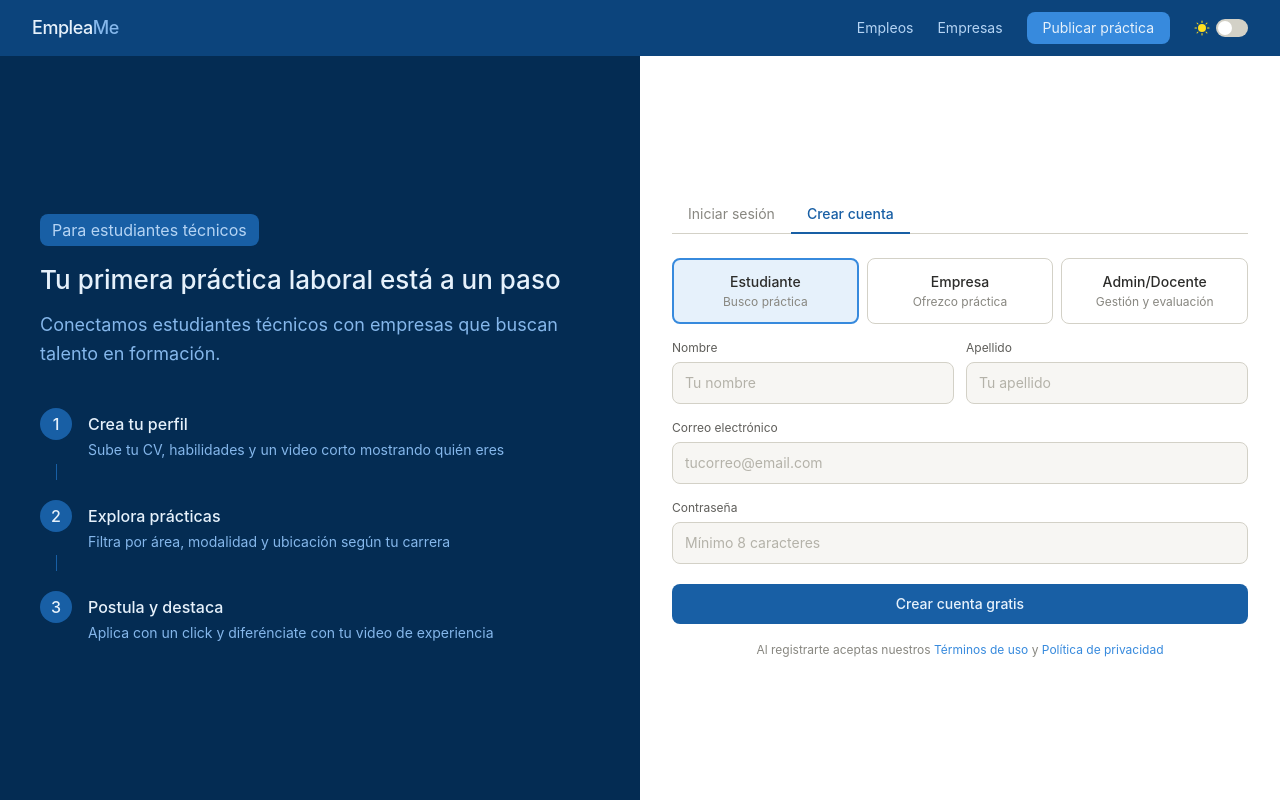
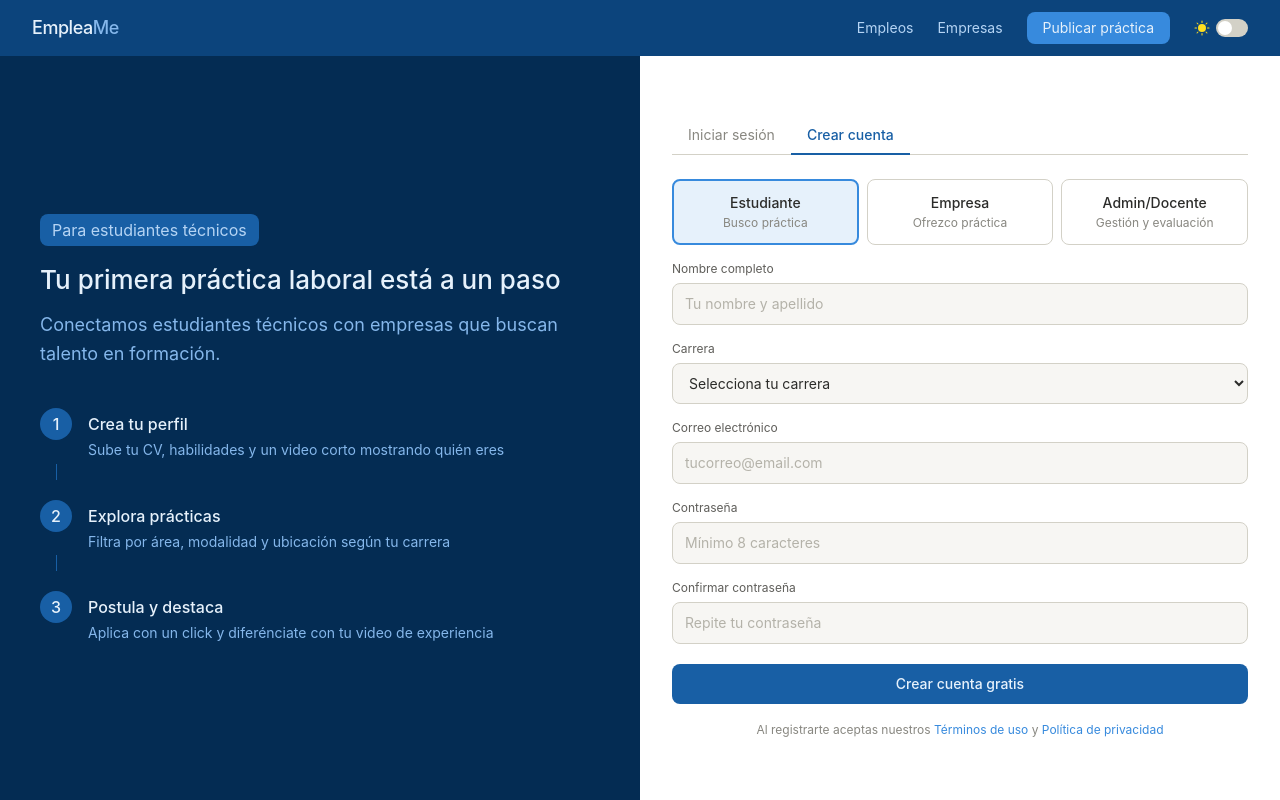
Before and after one commit to alexnavarro21/EmpleaMe, a React (Vite) app: page / in a window 1280 px wide. Both pictures are taken after a click on the button "Crear cuenta". Built offline with nearby package versions, Linux system fonts and the light colour scheme.

Commit message:
Registro lleva a la base de datos

```diff
--- a/src/data/mockUsuarios.js
+++ b/src/data/mockUsuarios.js
@@ -5,18 +5,24 @@
 export const usuarios = [
   {
     id: 1,
+    nombre: "Catalina",
+    apellido: "Rodríguez",
     correo: "estudiante@empleame.cl",
     contrasena: "estudiante123",
     rol: "estudiante",
   },
   {
     id: 2,
+    nombre: "Empresa",
+    apellido: "Demo",
     correo: "empresa@empleame.cl",
     contrasena: "empresa123",
     rol: "empresa",
   },
   {
     id: 3,
+    nombre: "Admin",
+    apellido: "Demo",
     correo: "admin@empleame.cl",
     contrasena: "admin123",
     rol: "centro",
@@ -29,3 +35,23 @@ export function autenticarUsuario(correo, contrasena) {
     (u) => u.correo === correo && u.contrasena === contrasena
   ) || null;
 }
+
+// Simula el query: INSERT INTO usuarios (nombre, apellido, correo, contrasena_hash, rol)
+// Retorna { ok: true, usuario } o { ok: false, error: string }
+export function registrarUsuario({ nombre, apellido, correo, contrasena, rol }) {
+  const existe = usuarios.find((u) => u.correo === correo);
+  if (existe) {
+    return { ok: false, error: "Ya existe una cuenta con ese correo." };
+  }
+  const rolNormalizado = rol === "admin" ? "centro" : rol;
+  const nuevo = {
+    id: usuarios.length + 1,
+    nombre,
+    apellido,
+    correo,
+    contrasena,
+    rol: rolNormalizado,
+  };
+  usuarios.push(nuevo);
+  return { ok: true, usuario: nuevo };
+}
--- a/src/pages/Login.jsx
+++ b/src/pages/Login.jsx
@@ -2,7 +2,7 @@ import { useState } from "react";
 import { useNavigate } from "react-router-dom";
 import { Icon } from "@iconify/react";
 import { useDark } from "../context/DarkModeContext";
-import { loginUsuario } from "../services/api";
+import { loginUsuario, registrarUsuario } from "../services/api";
 
 const RUTAS_ROL = {
   estudiante: "/estudiante/dashboard",
@@ -13,32 +13,83 @@ const RUTAS_ROL = {
 export default function Login() {
   const { isDark, setIsDark } = useDark();
   const [activeTab, setActiveTab] = useState("login");
-  const [activeRole, setActiveRole] = useState("estudiante");
+
+  // Login state
   const [correo, setCorreo] = useState("");
   const [contrasena, setContrasena] = useState("");
-  const [error, setError] = useState("");
+  const [loginError, setLoginError] = useState("");
+
+  // Register state
+  const [activeRole, setActiveRole] = useState("estudiante");
+  const [regNombreCompleto, setRegNombreCompleto] = useState("");
+  const [regCarrera, setRegCarrera] = useState("");
+  const [regNombreEmpresa, setRegNombreEmpresa] = useState("");
+  const [regCorreo, setRegCorreo] = useState("");
+  const [regContrasena, setRegContrasena] = useState("");
+  const [regConfirm, setRegConfirm] = useState("");
+  const [regError, setRegError] = useState("");
+  const [regLoading, setRegLoading] = useState(false);
+
   const navigate = useNavigate();
 
   const handleLogin = async (e) => {
     e.preventDefault();
-    setError("");
+    setLoginError("");
     try {
       const { token, usuario } = await loginUsuario(correo, contrasena);
       localStorage.setItem("token", token);
       localStorage.setItem("usuario", JSON.stringify(usuario));
       navigate(RUTAS_ROL[usuario.rol]);
     } catch (err) {
-      setError(err.message);
+      setLoginError(err.message);
     }
   };
 
-  const handleRegister = () => {
-    const dest = activeRole === "empresa"
-      ? "/empresa/dashboard"
-      : activeRole === "admin"
-      ? "/admin/panel"
-      : "/estudiante/dashboard";
-    navigate(dest);
+  const handleRegister = async (e) => {
+    e.preventDefault();
+    setRegError("");
+
+    if (!regCorreo || !regContrasena) {
+      setRegError("Completa todos los campos.");
+      return;
+    }
+    if (activeRole === "estudiante" && (!regNombreCompleto || !regCarrera)) {
+      setRegError("Completa nombre completo y carrera.");
+      return;
+    }
+    if (activeRole === "empresa" && !regNombreEmpresa) {
+      setRegError("Ingresa el nombre de la empresa.");
+      return;
+    }
+    if (regContrasena.length < 8) {
+      setRegError("La contraseña debe tener al menos 8 caracteres.");
+      return;
+    }
+    if (regContrasena !== regConfirm) {
+      setRegError("Las contraseñas no coinciden.");
+      return;
+    }
+
+    setRegLoading(true);
+    try {
+      // El backend devuelve { mensaje, id }, sin token → hacemos auto-login
+      await registrarUsuario({
+        correo: regCorreo,
+        contrasena: regContrasena,
+        rol: activeRole === "admin" ? "centro" : activeRole,
+        nombre_completo: regNombreCompleto || undefined,
+        carrera: regCarrera || undefined,
+        nombre_empresa: regNombreEmpresa || undefined,
+      });
+      const { token, usuario } = await loginUsuario(regCorreo, regContrasena);
+      localStorage.setItem("token", token);
+      localStorage.setItem("usuario", JSON.stringify(usuario));
+      navigate(RUTAS_ROL[usuario.rol]);
+    } catch (err) {
+      setRegError(err.message);
+    } finally {
+      setRegLoading(false);
+    }
   };
 
   return (
@@ -153,8 +204,8 @@ export default function Login() {
                   onChange={(e) => setContrasena(e.target.value)}
                   isDark={isDark}
                 />
-                {error && (
-                  <p className="text-xs text-red-500 mt-1">{error}</p>
+                {loginError && (
+                  <p className="text-xs text-red-500 mt-1">{loginError}</p>
                 )}
                 <div className="text-right mb-3">
                   <a href="#" className="text-xs text-[#378ADD]">¿Olvidaste tu contraseña?</a>
@@ -171,7 +222,7 @@ export default function Login() {
             )}
 
             {activeTab === "register" && (
-              <div className="flex flex-col gap-1">
+              <form className="flex flex-col gap-1" onSubmit={handleRegister}>
                 <div className="grid grid-cols-3 gap-2 mb-3">
                   {[
                     { id: "estudiante", label: "Estudiante", desc: "Busco práctica" },
@@ -179,6 +230,7 @@ export default function Login() {
                     { id: "admin", label: "Admin/Docente", desc: "Gestión y evaluación" },
                   ].map((role) => (
                     <button
+                      type="button"
                       key={role.id}
                       onClick={() => setActiveRole(role.id)}
                       className={`rounded-lg p-3 text-center border transition-all ${
@@ -194,24 +246,41 @@ export default function Login() {
                     </button>
                   ))}
                 </div>
-                <div className="grid grid-cols-2 gap-3">
-                  <FormField label="Nombre" type="text" placeholder="Tu nombre" isDark={isDark} />
-                  <FormField label="Apellido" type="text" placeholder="Tu apellido" isDark={isDark} />
-                </div>
-                <FormField label="Correo electrónico" type="email" placeholder="tucorreo@email.com" isDark={isDark} />
-                <FormField label="Contraseña" type="password" placeholder="Mínimo 8 caracteres" isDark={isDark} />
+                {activeRole === "estudiante" && (
+                  <>
+                    <FormField label="Nombre completo" type="text" placeholder="Tu nombre y apellido" value={regNombreCompleto} onChange={(e) => setRegNombreCompleto(e.target.value)} isDark={isDark} />
+                    <SelectField label="Carrera" value={regCarrera} onChange={(e) => setRegCarrera(e.target.value)} isDark={isDark}>
+                      <option value="">Selecciona tu carrera</option>
+                      <option value="Administracion">Administración</option>
+                      <option value="Mecanica Automotriz">Mecánica Automotriz</option>
+                    </SelectField>
+                  </>
+                )}
+                {activeRole === "empresa" && (
+                  <FormField label="Nombre de la empresa" type="text" placeholder="Ej: Automotriz Salinas" value={regNombreEmpresa} onChange={(e) => setRegNombreEmpresa(e.target.value)} isDark={isDark} />
+                )}
+                {activeRole === "admin" && (
+                  <FormField label="Nombre completo" type="text" placeholder="Tu nombre y apellido" value={regNombreCompleto} onChange={(e) => setRegNombreCompleto(e.target.value)} isDark={isDark} />
+                )}
+                <FormField label="Correo electrónico" type="email" placeholder="tucorreo@email.com" value={regCorreo} onChange={(e) => setRegCorreo(e.target.value)} isDark={isDark} />
+                <FormField label="Contraseña" type="password" placeholder="Mínimo 8 caracteres" value={regContrasena} onChange={(e) => setRegContrasena(e.target.value)} isDark={isDark} />
+                <FormField label="Confirmar contraseña" type="password" placeholder="Repite tu contraseña" value={regConfirm} onChange={(e) => setRegConfirm(e.target.value)} isDark={isDark} />
+                {regError && (
+                  <p className="text-xs text-red-500 mt-1">{regError}</p>
+                )}
                 <button
-                  onClick={handleRegister}
-                  className="w-full py-2.5 bg-[#185FA5] hover:bg-[#0C447C] text-[#E6F1FB] rounded-lg text-sm font-medium transition-colors mt-1"
+                  type="submit"
+                  disabled={regLoading}
+                  className="w-full py-2.5 bg-[#185FA5] hover:bg-[#0C447C] disabled:opacity-60 text-[#E6F1FB] rounded-lg text-sm font-medium transition-colors mt-1"
                 >
-                  Crear cuenta gratis
+                  {regLoading ? "Creando cuenta..." : "Crear cuenta gratis"}
                 </button>
                 <p className="text-xs text-[#888780] text-center mt-3 leading-relaxed">
                   Al registrarte aceptas nuestros{" "}
                   <a href="#" className="text-[#378ADD]">Términos de uso</a> y{" "}
                   <a href="#" className="text-[#378ADD]">Política de privacidad</a>
                 </p>
-              </div>
+              </form>
             )}
           </div>
         </div>
@@ -240,6 +309,26 @@ function FormField({ label, type, placeholder, isDark, value, onChange }) {
   );
 }
 
+function SelectField({ label, value, onChange, isDark, children }) {
+  return (
+    <div className="mb-3">
+      <label className={`block text-xs mb-1.5 ${isDark ? "text-[#B4B2A9]" : "text-[#5F5E5A]"}`}>{label}</label>
+      <select
+        value={value}
+        onChange={onChange}
+        className={`w-full px-3 py-2.5 rounded-lg text-sm outline-none border transition-all
+          focus:border-[#378ADD] focus:ring-2 focus:ring-[#B5D4F4]
+          ${isDark
+            ? "bg-[#313130] border-[#3a3a38] text-[#D3D1C7]"
+            : "bg-[#F7F6F3] border-[#D3D1C7] text-[#2C2C2A]"
+          }`}
+      >
+        {children}
+      </select>
+    </div>
+  );
+}
+
 function Divider({ isDark }) {
   return (
     <div className="relative my-4 text-center">
--- a/src/services/api.js
+++ b/src/services/api.js
@@ -10,3 +10,18 @@ export async function loginUsuario(correo, contrasena) {
   if (!res.ok) throw new Error(data.error || "Error al iniciar sesión");
   return data; // { token, usuario: { id, correo, rol } }
 }
+
+// rol: "estudiante" | "empresa" | "centro"
+// estudiante requiere: nombre_completo, carrera
+// empresa requiere: nombre_empresa
+// centro no requiere campos extra
+export async function registrarUsuario({ correo, contrasena, rol, nombre_completo, carrera, nombre_empresa }) {
+  const res = await fetch(`${BASE_URL}/auth/register`, {
+    method: "POST",
+    headers: { "Content-Type": "application/json" },
+    body: JSON.stringify({ correo, contrasena, rol, nombre_completo, carrera, nombre_empresa }),
+  });
+  const data = await res.json();
+  if (!res.ok) throw new Error(data.error || "Error al crear la cuenta");
+  return data; // { mensaje, id }
+}
```
